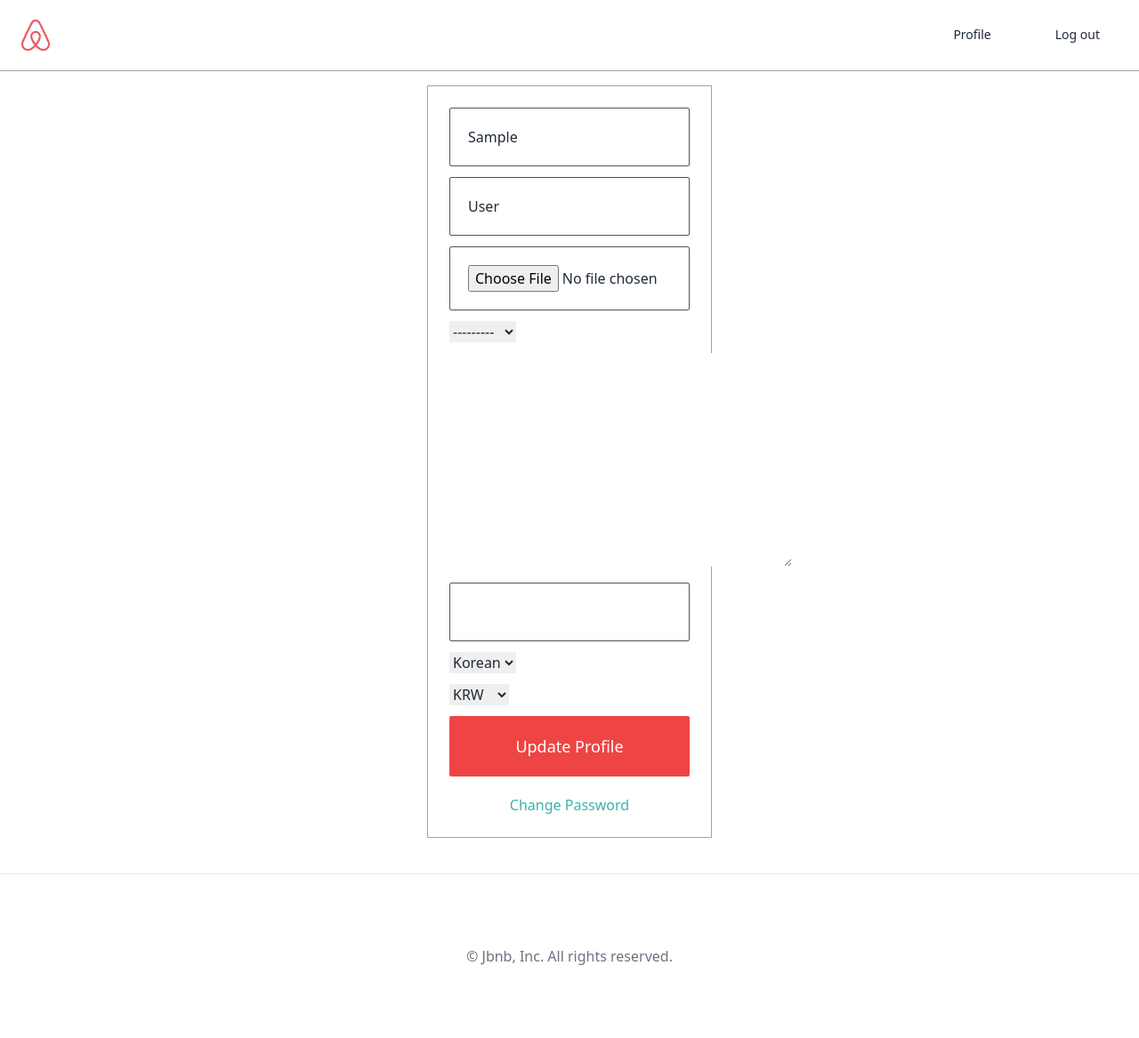
After one commit to jing341/Jbnb, a Django app: page /users/update-profile/ in a window 1280 px wide. The commit adds this page. Shown: the whole page at 89% size. Run offline with Django 3.2, Linux system fonts and the light colour scheme; the visitor is signed in with stand-in values (Sample User, id 1); style sheets or scripts are compiled from the project's sources; some libraries are stand-ins or nearby versions.

Commit message:
#21.6 Update Profile

```diff
--- a/templates/users/login.html
+++ b/templates/users/login.html
@@ -1,4 +1,3 @@
-
 {% extends "base.html" %}
 
 
--- /dev/null
+++ b/templates/users/update-profile.html
@@ -0,0 +1,22 @@
+{% extends "base.html" %}
+
+
+{% block page_title %}
+    Update Profile
+{% endblock page_title %}
+
+{% block search-bar %}
+{% endblock search-bar %}
+
+
+
+{% block content %}
+
+<div class="container lg:w-5/12 md:w-1/2 xl:w-1/4 mx-auto my-10 flex flex-col items-center border p-6 border-gray-400">
+
+    {% include 'mixins/auth/auth_form.html' with form=form cta="Update Profile" %}
+    <div class="mt-5">
+        <a href="{% url 'users:signup' %}" class="text-teal-500 font-medium">Change Password</a>
+    </div>
+</div>
+{% endblock content %}
--- a/templates/users/user_detail.html
+++ b/templates/users/user_detail.html
@@ -19,7 +19,7 @@
       <span class="text-lg mb-5">{{user_obj.bio}}</span>
 
       {% if user == user_obj %}
-      <a href="#" class="btn-link">Edit Profile</a>
+      <a href="{% url 'users:update' %}" class="btn-link">Edit Profile</a>
 
       {% endif %}
 
--- a/users/urls.py
+++ b/users/urls.py
@@ -4,13 +4,16 @@ from . import views
 app_name = "users"
 
 urlpatterns = [
-    path("login", views.LoginView.as_view(), name="login"),
-    path("login/github", views.github_login, name="github-login"),
-    path("login/github/callback", views.github_callback, name="github-callback"),
-    path("login/kakao", views.kakao_login, name="kakao-login"),
-    path("login/kakao/callback", views.kakao_callback, name="kakao-callback"),
-    path("logout", views.log_out, name="logout"),
-    path("signup", views.SignUpView.as_view(), name="signup"),
-    path("verify/<str:key>", views.complete_verification, name="complete_verification"),
-    path("<int:pk>/", views.UserProfileView.as_view(), name="profile")
+    path("login/", views.LoginView.as_view(), name="login"),
+    path("login/github/", views.github_login, name="github-login"),
+    path("login/github/callback/", views.github_callback, name="github-callback"),
+    path("login/kakao/", views.kakao_login, name="kakao-login"),
+    path("login/kakao/callback/", views.kakao_callback, name="kakao-callback"),
+    path("logout/", views.log_out, name="logout"),
+    path("signup/", views.SignUpView.as_view(), name="signup"),
+    path(
+        "verify/<str:key>/", views.complete_verification, name="complete_verification"
+    ),
+    path("update-profile/", views.UpdateUserView.as_view(), name="update"),
+    path("<int:pk>/", views.UserProfileView.as_view(), name="profile"),
 ]
--- a/users/views.py
+++ b/users/views.py
@@ -1,6 +1,6 @@
 import os
 import requests
-from django.views.generic import FormView, DetailView
+from django.views.generic import FormView, DetailView, UpdateView
 from django.urls import reverse_lazy
 from django.shortcuts import redirect, reverse
 from django.contrib.auth import authenticate, login, logout
@@ -202,3 +202,22 @@ def kakao_callback(request):
 class UserProfileView(DetailView):
     model = models.User
     context_object_name = "user_obj"
+
+
+class UpdateUserView(UpdateView):
+
+    model = models.User
+    template_name = "users/update-profile.html"
+    fields = (
+        "first_name",
+        "last_name",
+        "avatar",
+        "gender",
+        "bio",
+        "birthdate",
+        "language",
+        "currency",
+    )
+
+    def get_object(self):
+        return self.request.user
```
